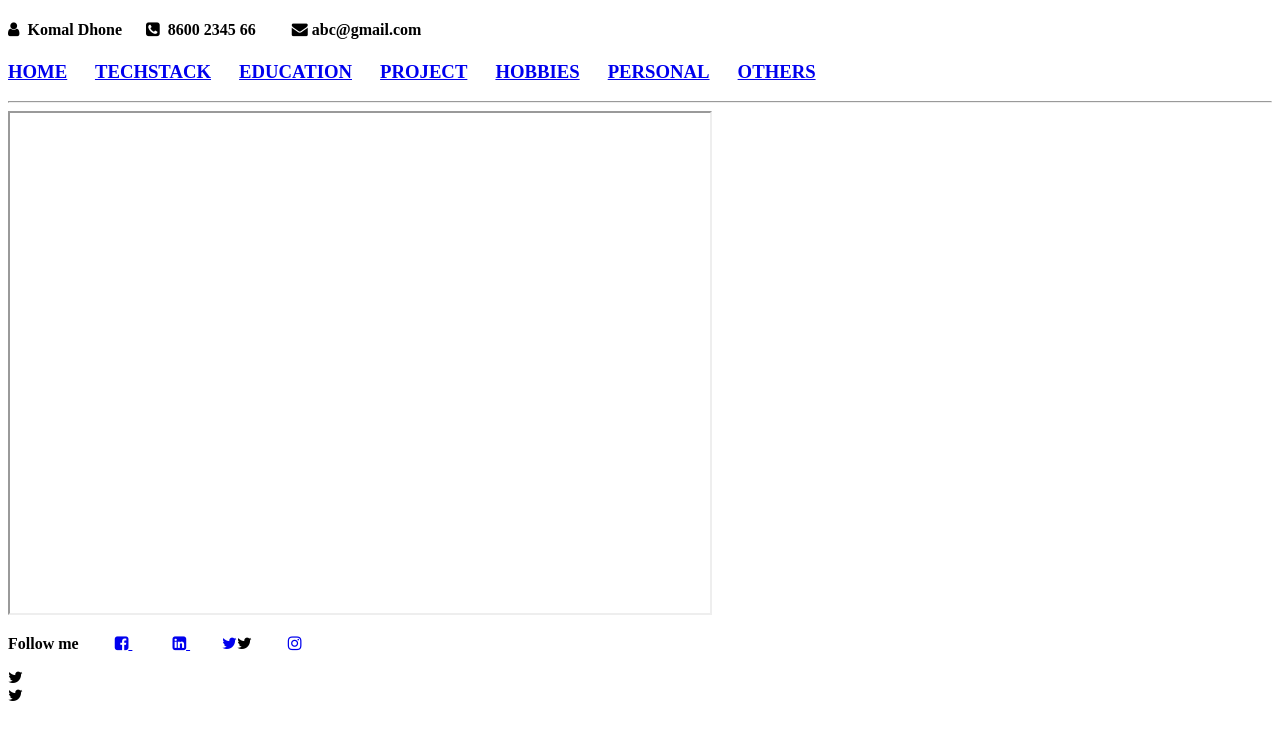
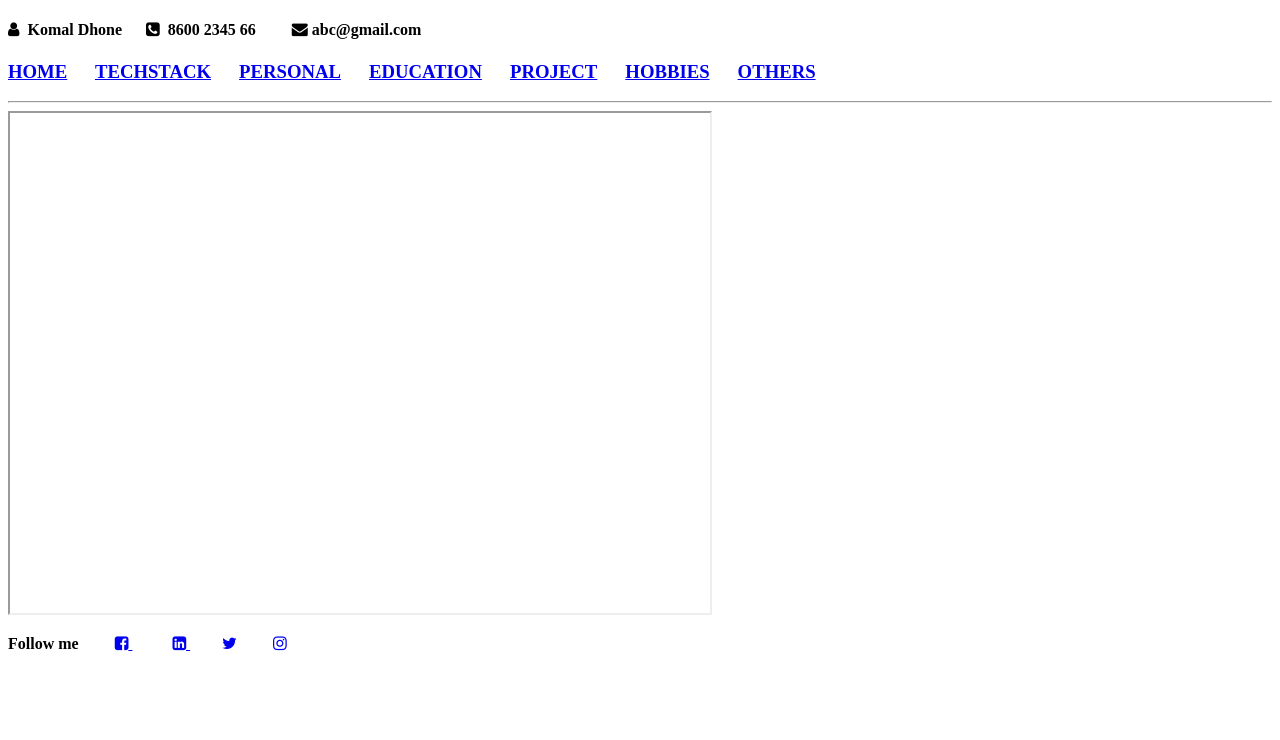
Before and after one commit to komalsyedage/MyProfile, a plain HTML site: page index.html in a window 1280 px wide. Drawn offline with Linux system fonts and the light colour scheme.

Commit message:
update footer sec
update footer sec

```diff
--- a/index.html
+++ b/index.html
@@ -11,7 +11,8 @@
     <header style="border:1px">
         <h4>
             <p><strong> <i class="fa fa-user" aria-hidden="true"></i>&nbsp; Komal Dhone &nbsp; &nbsp; &nbsp;<i
-                        class="fa fa-phone-square" aria-hidden="true"></i> &nbsp;8600 2345 66 &nbsp; &nbsp; &nbsp; &nbsp;
+                        class="fa fa-phone-square" aria-hidden="true"></i> &nbsp;8600 2345 66 &nbsp; &nbsp; &nbsp;
+                    &nbsp;
                     <i class="fa fa-envelope" aria-hidden="true"></i>&nbsp;abc@gmail.com </strong></p>
     </header>
 
@@ -19,28 +20,32 @@
         <h3>
             <a href="home.html" target="my_frame">HOME</a>&nbsp; &nbsp; &nbsp;
             <a href="techStack.html" target="my_frame">TECHSTACK</a>&nbsp; &nbsp; &nbsp;
+            <a href="personalDetails.html" target="my_frame">PERSONAL</a>&nbsp; &nbsp; &nbsp;
             <a href="myEducation.html" target="my_frame">EDUCATION</a>&nbsp; &nbsp; &nbsp;
             <a href="myProject.html" target="my_frame">PROJECT</a>&nbsp; &nbsp; &nbsp;
-        <a href="myHobbies.html" target="my_frame">HOBBIES</a>&nbsp; &nbsp; &nbsp
-        <a href="personalDetails.html" target="my_frame">PERSONAL</a>&nbsp; &nbsp; &nbsp;
+            <a href="myHobbies.html" target="my_frame">HOBBIES</a>&nbsp; &nbsp; &nbsp;
+
             <a href="myGallery.html" target="my_frame">OTHERS</a></h4>
         </h3>
     </nav>
     <hr>
 
-    <iframe  width="700px" height="500px" name="my_frame"></iframe>
+    <iframe width="700px" height="500px" name="my_frame"></iframe>
     <footer>
         <p>
             <strong> Follow me </strong> &nbsp; &nbsp; &nbsp; &nbsp;
             <a href="https://www.facebook.com/" target="_blank">
                 <i class="fa fa-facebook-square" aria-hidden="true"></i>
-            </a>
-            &nbsp; &nbsp; &nbsp; &nbsp; &nbsp;
-            <a href="https://www.linkedin.com/" target="_blank"> <i class="fa fa-linkedin-square"
-                    aria-hidden="true"></i> </a> &nbsp; &nbsp; &nbsp; &nbsp;
+            </a>&nbsp; &nbsp; &nbsp; &nbsp; &nbsp;
+
+            <a href="https://www.linkedin.com/" target="_blank">
+                <i class="fa fa-linkedin-square" aria-hidden="true"></i> </a> &nbsp; &nbsp; &nbsp; &nbsp;
+
             <a href="https://twitter.com/" target="_blank">
-                <i class="fa fa-twitter" aria-hidden="true"></a> &nbsp; &nbsp; &nbsp; &nbsp;
-        <a href="https://www.instagram.com/" target="_blank"><i class="fa fa-instagram" aria-hidden="true"></i></a>
+                <i class="fa fa-twitter" aria-hidden="true"></i></a> &nbsp; &nbsp; &nbsp; &nbsp;
+
+            <a href="https://www.instagram.com/" target="_blank">
+                <i class="fa fa-instagram" aria-hidden="true"></i></a>
         </p>
     </footer>
 </body>
```
Lines whose indentation alone changed are shown as unchanged.
